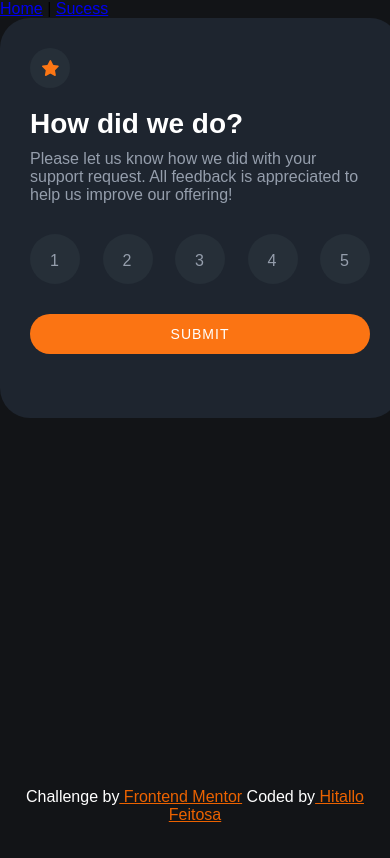
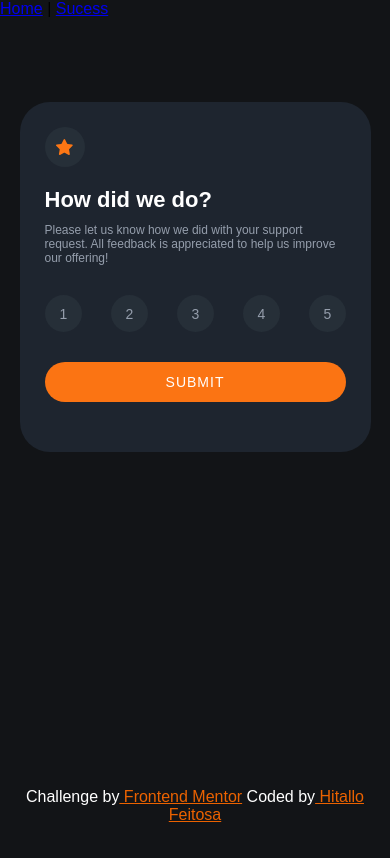
Before and after one commit to Hitallo-moreira/vue-rating-component, a Vue app: page / in a window 390 px wide. Shown: the top 858 px of the page. Built offline with nearby package versions, Linux system fonts and the light colour scheme.

Commit message:
feat: finish rating component

```diff
--- a/src/components/Rating/Rating.vue
+++ b/src/components/Rating/Rating.vue
@@ -36,9 +36,11 @@
           </ul>
         </div>
       </div>
-      <button id="btn">
-        <router-link to="/sucess">Submit</router-link>
-      </button>
+      <router-link to="/sucess">
+        <button id="btn">
+          <span>Submit</span>
+        </button>
+      </router-link>
     </div>
   </div>
 </template>
--- a/src/components/Rating/rating.scss
+++ b/src/components/Rating/rating.scss
@@ -1,4 +1,7 @@
 @import "@/assets/scss/_variables.scss";
+
+.home {
+    height: 100vh;
 
     .main {
         display: block;
@@ -102,24 +105,66 @@
             border: none;
             background-color: $primary-orange;
             transition: 0.3s;
+            color: $default-white;
 
-        a {
-            color: $default-white;
+            span {
                 font-weight: $medium-weight;
                 font-size: $medium-size;
                 letter-spacing: 1px;
                 text-transform: uppercase;
                 text-decoration: none;
-            padding: 10px 120px;
-
-            &:hover {
-                color: $primary-orange;
-            }
             }
 
             &:hover {
                 cursor: pointer;
                 background-color: $default-white;
+                color: $primary-orange;
             }
         }
     }
+}
+
+
+@media only screen and (min-width: 320px) and (max-width: 480px) {
+    .home {
+        .main {
+            width: 90%;
+            height: 350px;
+            padding: 25px;
+
+            .modal-content {
+                margin-bottom: 30px;
+
+                h1 {
+                    font-size: 22px;
+                }
+
+                p {
+                    font-size: 12px;
+                }
+            }
+
+            .rate-options {
+                .rate {
+                    ul {
+                        li {
+                            margin-right: auto;
+                            height: 37px;
+                            width: 37px;
+                            font-size: 14px;
+
+                            a {
+                                top: 11px;
+                                left: 0px;
+                            }
+
+                            &:last-child {
+                                margin: 0;
+                            }
+                        }
+                    }
+                }
+            }
+        }
+    }
+}
```
Lines whose indentation alone changed are shown as unchanged.
